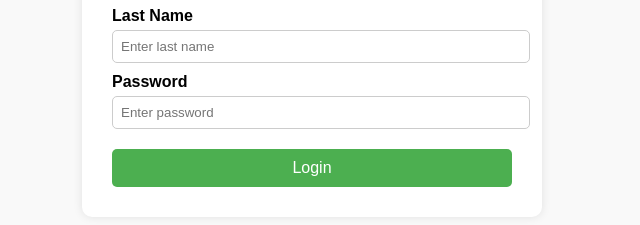
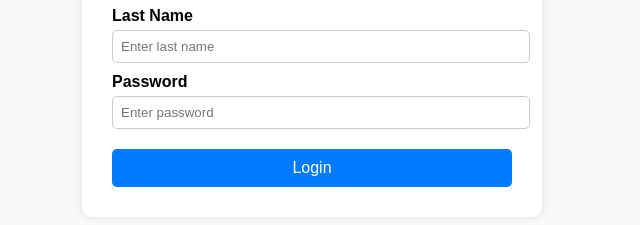
Before and after one commit to jonasrosauro122-a11y/COI-Certificate-of-Insurance-Simulator, a plain HTML site: page index.html in a window 1280 px wide. Shown: the part 215-440 px from the top of the page, without its empty margins (328-968 px from the left). Drawn offline with Linux system fonts and the light colour scheme.

Commit message:
Update style.css

```diff
--- a/style.css
+++ b/style.css
@@ -37,7 +37,7 @@ button {
   width: 100%;
   padding: 10px;
   border: none;
-  background: #4CAF50;
+  background: #007bff;
   color: white;
   font-size: 16px;
   cursor: pointer;
@@ -45,5 +45,5 @@ button {
 }
 
 button:hover {
-  background: #45a049;
+  background: #0056b3;
 }
```
